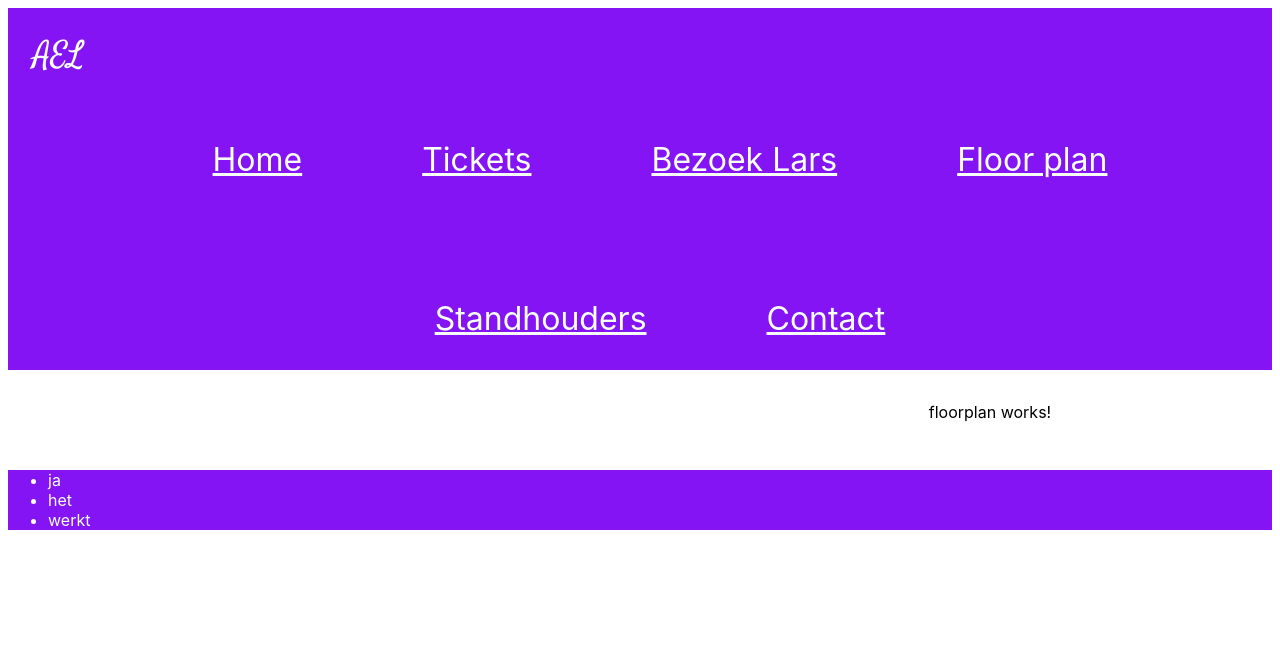
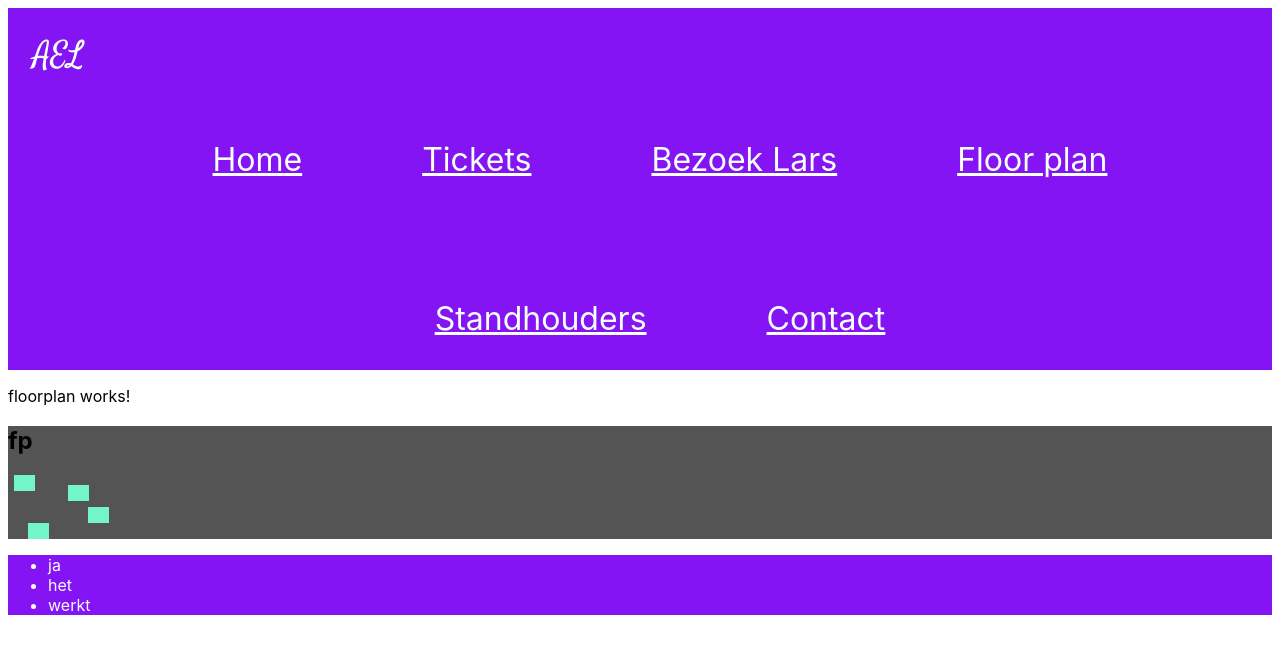
Before and after one commit to GlupekEJ/GameEvent, an Angular app in the folder Client/: page /floorplan in a window 1280 px wide. Shown: the top 654 px of the page. Built offline with nearby package versions, Linux system fonts and the light colour scheme.

Commit message:
aan het testen om tafels op het floorplan te krijgen

```diff
--- a/Client/src/app/app.component.html
+++ b/Client/src/app/app.component.html
@@ -2,8 +2,6 @@
 
 <!---->
 <app-header-nav></app-header-nav>
-<main class="main">
-  <div class="content"></div>
 
 <!-- * * * * * * * * * * * * * * * * * * * * * * * * * * * * * * * * -->
 <!-- * * * * * * * * * * * The content above * * * * * * * * * * * * -->
@@ -14,5 +12,5 @@
 <!-- * * * * * * * * * * * * * * * * * * * * * * * * * * * * * * * * -->
 
 <router-outlet />
-</main>
+
 <app-footer></app-footer>
--- a/Client/src/app/bezoek-lars/bezoek-lars.component.html
+++ b/Client/src/app/bezoek-lars/bezoek-lars.component.html
@@ -1 +1,3 @@
-<p>bezoek-lars works!</p>
+<main>
+  <p>bezoek-lars works!</p>
+</main>
--- a/Client/src/app/floorplan/floorplan.component.css
+++ b/Client/src/app/floorplan/floorplan.component.css
@@ -0,0 +1,35 @@
+#table1 {
+  height: 1em;
+  width: 1.3em;
+  background-color: rgb(114, 245, 201);
+  position: relative;
+  left: 6px;
+  top: 0px;
+}
+#table2 {
+  height: 1em;
+  width: 1.3em;
+  background-color: rgb(114, 245, 201);
+  position: relative;
+  left: 60px;
+  top: -6px;
+}
+#table3 {
+  height: 1em;
+  width: 1.3em;
+  background-color: rgb(114, 245, 201);
+  position: relative;
+  left: 80px;
+  top: 0px;
+}
+#table4 {
+  height: 1em;
+  width: 1.3em;
+  background-color: rgb(114, 245, 201);
+  position: relative;
+  left: 20px;
+  top: 0px;
+}
+.floorplanSection {
+  background-color: rgb(85, 84, 84);
+}
--- a/Client/src/app/floorplan/floorplan.component.html
+++ b/Client/src/app/floorplan/floorplan.component.html
@@ -1 +1,10 @@
-<p>floorplan works!</p>
+<main>
+  <p>floorplan works!</p>
+  <section class="floorplanSection">
+    <h2>fp</h2>
+    <div id="table1"></div>
+    <div id="table2"></div>
+    <div id="table3"></div>
+    <div id="table4"></div>
+  </section>
+</main>
```
Lines whose indentation alone changed are shown as unchanged.
